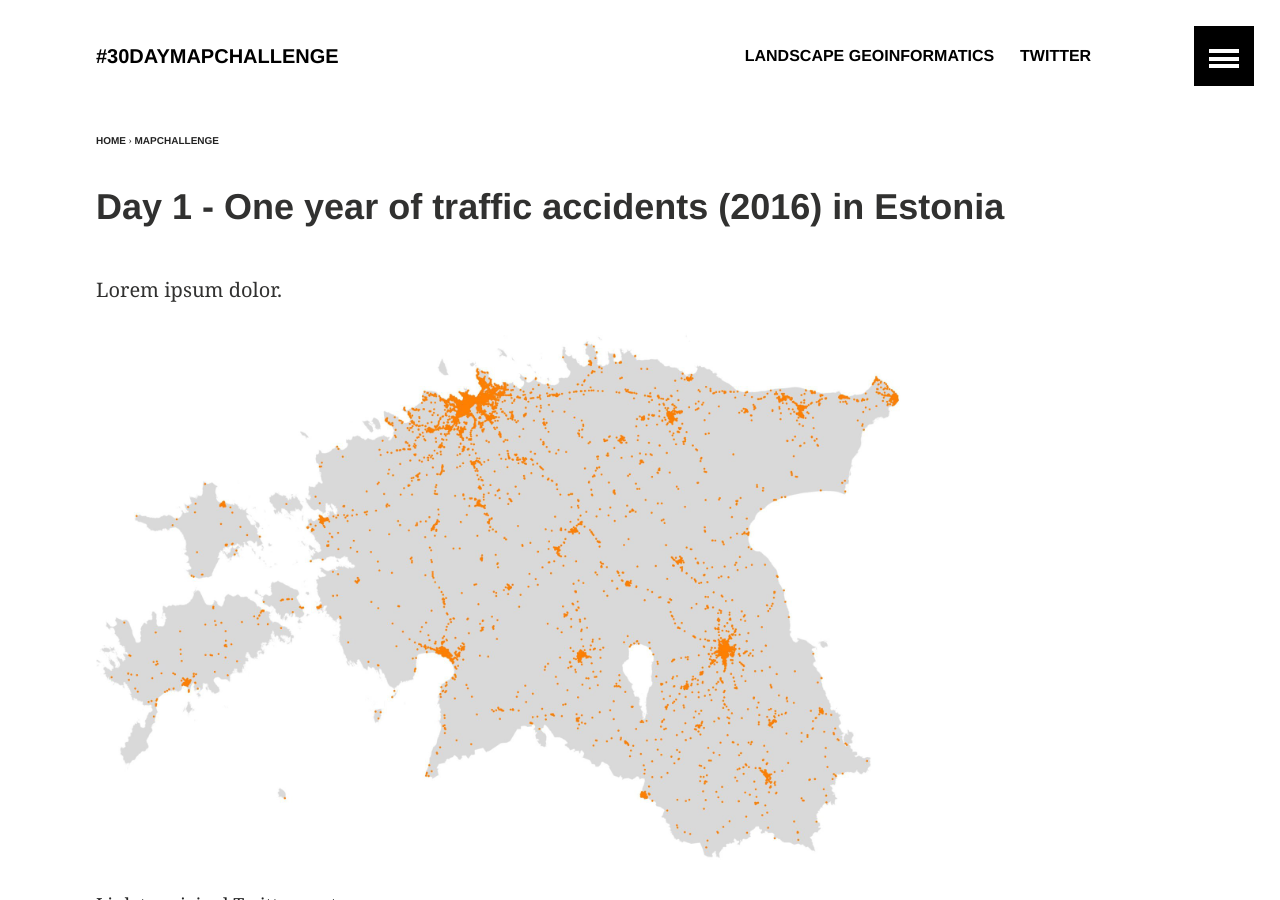
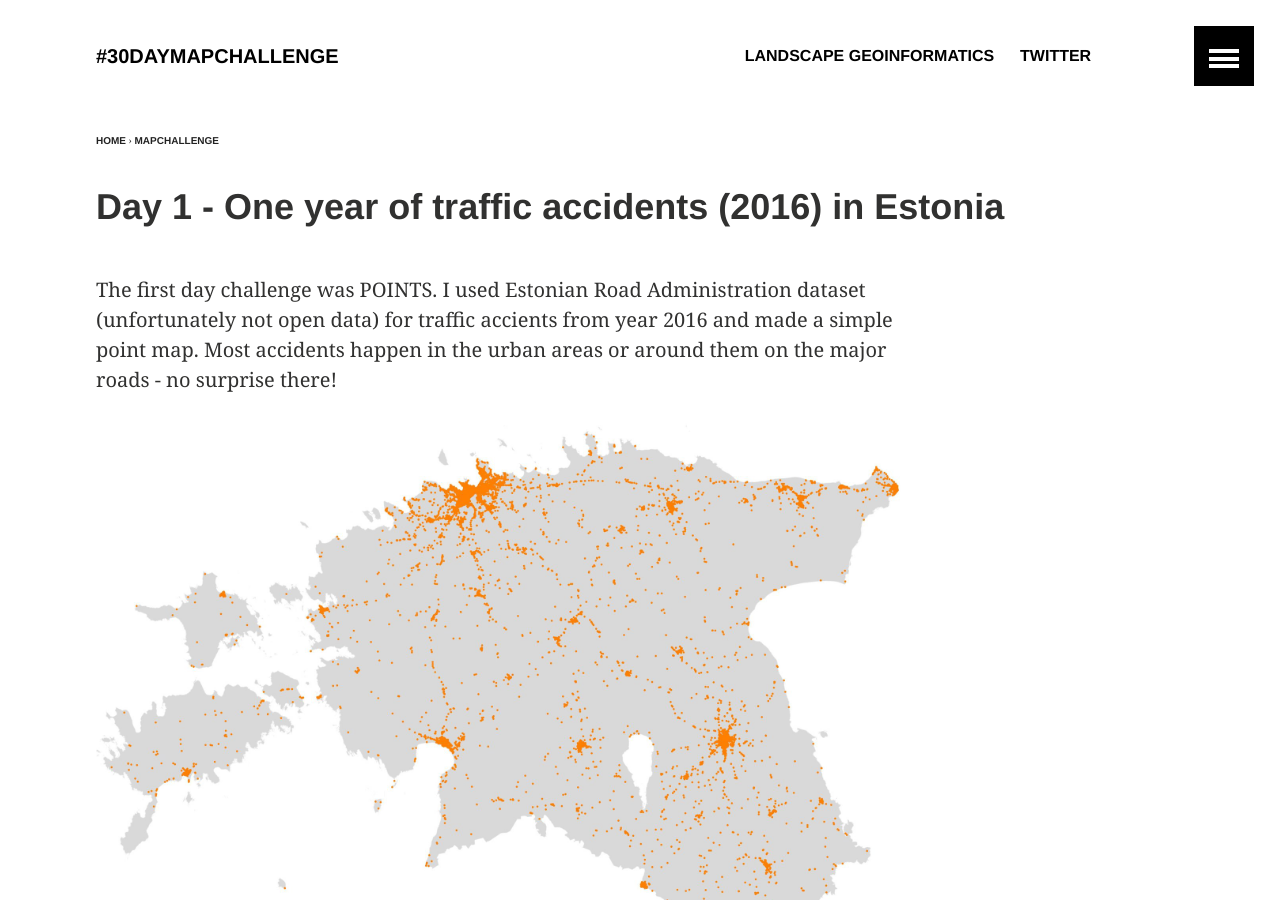
Before and after one commit to kevelyn1/30DayMapChallenge2019, a Jekyll site: the page built from _posts/mapchallenge/2019-11-1-day-1.md, in a window 1280 px wide and 900 px high. Built offline with Jekyll 4.4.1, drawn with Linux system fonts in a browser that asks for light colours.

Commit message:
Update 2019-11-1-day-1.md

```diff
--- a/_posts/mapchallenge/2019-11-1-day-1.md
+++ b/_posts/mapchallenge/2019-11-1-day-1.md
@@ -7,7 +7,7 @@ image:
   teaser: traffic-accidents-in-a-year.jpg
 ---
 
-Lorem ipsum dolor.
+The first day challenge was POINTS. I used Estonian Road Administration dataset (unfortunately not open data) for traffic accients from year 2016 and made a simple point map. Most accidents happen in the urban areas or around them on the major roads - no surprise there!
 
 ![image of day 1 post](../../images/traffic-accidents-in-a-year.jpg)
 
```
